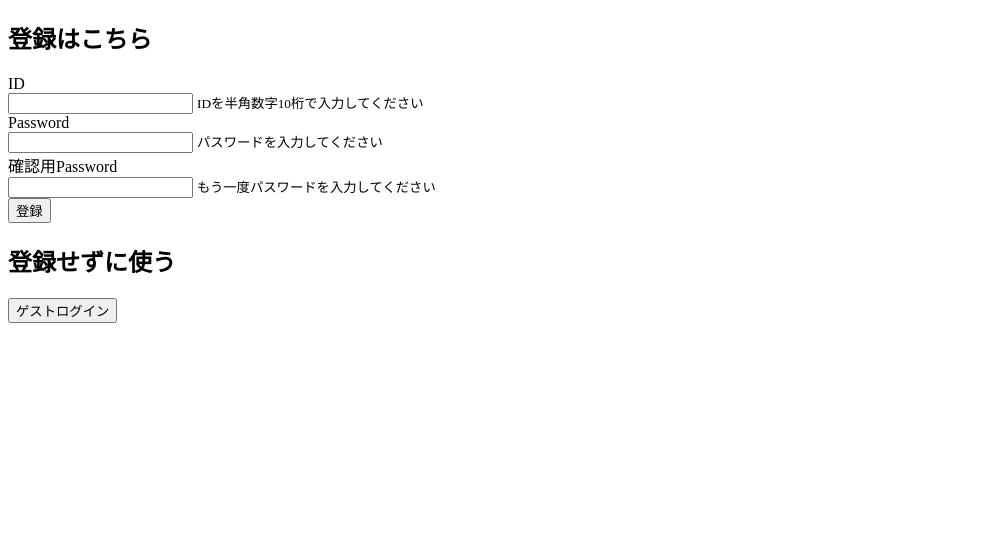
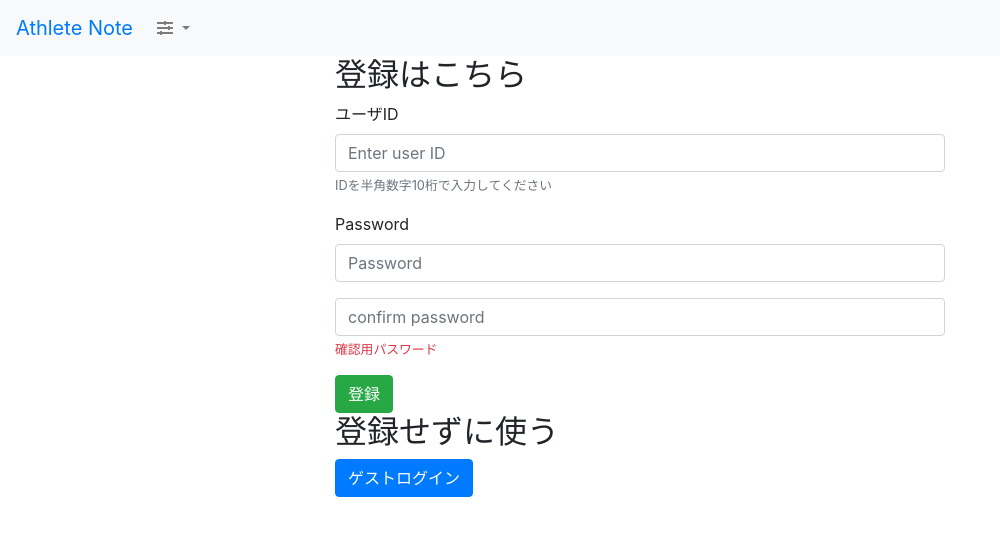
Before and after one commit to k-zshiba/AthleteNote, a PHP site: page /web/php/signUpPage.php in a window 1280 px wide. Shown: the top 536 px of the page, without its empty margins (0-1000 px from the left). Run offline with PHP 8.4, Linux system fonts and the light colour scheme.

Commit message:
arrange style

```diff
--- a/web/php/signUpPage.php
+++ b/web/php/signUpPage.php
@@ -5,33 +5,56 @@
   <title>登録画面</title>
 
   <meta name="viewport" content="width=device-width, initial-scale=1, shrink-to-fit=no">
+  <!-- Font Awesome -->
+  <link rel="stylesheet" href="https://use.fontawesome.com/releases/v5.15.1/css/all.css" integrity="sha384-vp86vTRFVJgpjF9jiIGPEEqYqlDwgyBgEF109VFjmqGmIY/Y4HV4d3Gp2irVfcrp" crossorigin="anonymous">
+  <!-- Bootstrap CSS -->
+  <link rel="stylesheet" href="https://stackpath.bootstrapcdn.com/bootstrap/4.5.0/css/bootstrap.min.css" integrity="sha384-9aIt2nRpC12Uk9gS9baDl411NQApFmC26EwAOH8WgZl5MYYxFfc+NcPb1dKGj7Sk" crossorigin="anonymous">
+  <!-- Bootstrap Javascript -->
+  <script src="https://code.jquery.com/jquery-3.5.1.slim.min.js" integrity="sha384-DfXdz2htPH0lsSSs5nCTpuj/zy4C+OGpamoFVy38MVBnE+IbbVYUew+OrCXaRkfj" crossorigin="anonymous"></script>
+  <script src="https://cdn.jsdelivr.net/npm/popper.js@1.16.0/dist/umd/popper.min.js" integrity="sha384-Q6E9RHvbIyZFJoft+2mJbHaEWldlvI9IOYy5n3zV9zzTtmI3UksdQRVvoxMfooAo" crossorigin="anonymous"></script>
+  <script src="https://stackpath.bootstrapcdn.com/bootstrap/4.5.0/js/bootstrap.min.js" integrity="sha384-OgVRvuATP1z7JjHLkuOU7Xw704+h835Lr+6QL9UvYjZE3Ipu6Tp75j7Bh/kR0JKI" crossorigin="anonymous"></script>
 </head>
 <body>
-  <h2>登録はこちら</h2>
-        <form name="register" action="./register.php" method="POST">
+  <nav class="navbar navbar-expand-lg navbar-light bg-light">
+    <a class="navbar-brand text-primary" href="../index.html">Athlete Note</a>
+    <ul class="navbar-nav">
+      <li class="nav-item dropdown">
+        <a class="nav-link dropdown-toggle" href="#" id="navbarDropdownMenuLink" role="button" data-toggle="dropdown" aria-haspopup="true" aria-expanded="false">
+          <i class="fas fa-sliders-h"></i>
+        </a>
+        <div class="dropdown-menu" aria-labelledby="navbarDropdownMenuLink">
+          <a class="dropdown-item" href="./loginPage.php">ログイン</a>
+          <a class="dropdown-item" href="./signUpPage.php">サインアップ</a>
+        </div>
+      </li>
+    </ul>
+  </nav>
+  <div class="mx-auto col-md-6 col-sm-12">
+    <h2>登録はこちら</h2>
+    <form name="register" action="./register.php" method="POST">
+      <div class="form-group">
+      <label for="InputUserID">ユーザID</label>
+      <input type="text" name ="userID" class="form-control" id="InputUserID" aria-describedby="IDHelp" placeholder="Enter user ID">
+      <small id="IDHelp" class="form-text text-muted">IDを半角数字10桁で入力してください</small>
+      </div>
+      <div class="form-group">
+        <label for="InputPassword">Password</label>
+        <input type="password" name ="password" class="form-control" id="InputPassword" placeholder="Password">
+      </div>
+      <div class="form-group">
+        <input type="password" name ="passwordCheck" class="form-control" id="InputPasswordCheck" placeholder="confirm password">
+        <small id="InputPasswordCheck" class="form-text text-danger">確認用パスワード
+        </small>
+      </div>
+      <button type="submit" class="btn btn-success">登録</button>
+    </form>
+    <h2>登録せずに使う</h2>
+    <form name="guestLogin" action="./guestLogin.php">
+      <button type="submit" class="btn btn-primary">ゲストログイン</button>
+    </form>
+  </div>
 
 
 
-            <label for="InputUserID">ID</label><br>
-            <input type="text" name ="userID" id="InputUserID" aria-describedby="IDHelp">
-            <small id="IDHelp">IDを半角数字10桁で入力してください</small><br>
-
-
-
-            <label for="InputPassword">Password</label><br>
-            <input type="password" name ="password" id="InputPassword">
-            <small id="passwordHelp">パスワードを入力してください</small><br>
-
-
-            <label for="InputPasswordCheck">確認用Password</label><br>
-            <input type="password" name ="passwordCheck" id="InputPasswordCheck">
-            <small id="passwordCheckHelp">もう一度パスワードを入力してください</small><br>
-
-            <button type="submit" id = "signUp">登録</button>
-        </form>
-        <h2>登録せずに使う</h2>
-        <form name="guestLogin" action="./guestLogin.php">
-          <button type="submit">ゲストログイン</button>
-        </form>
 </body>
 </html>
```
